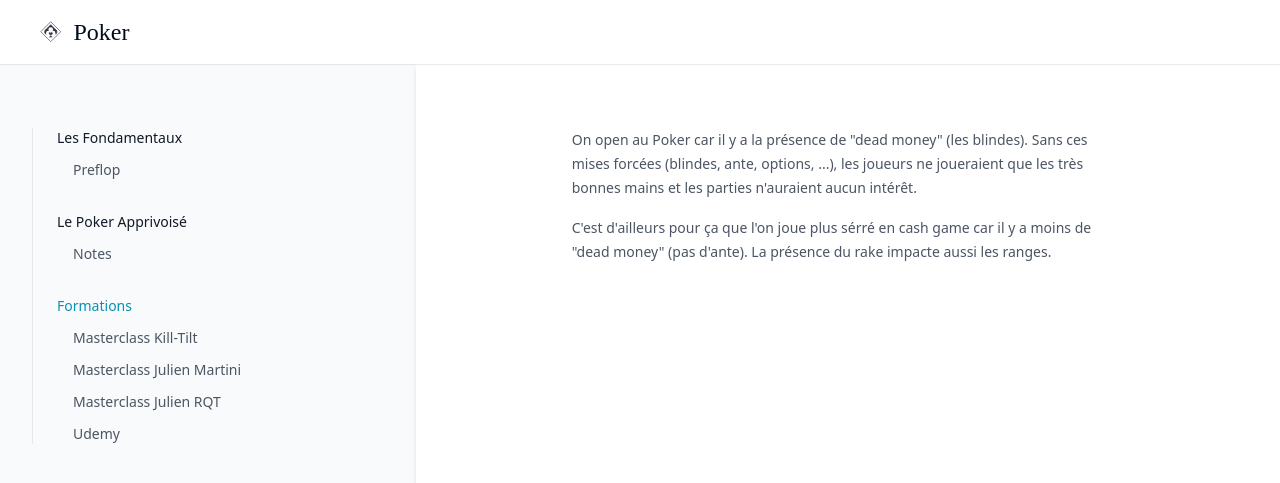
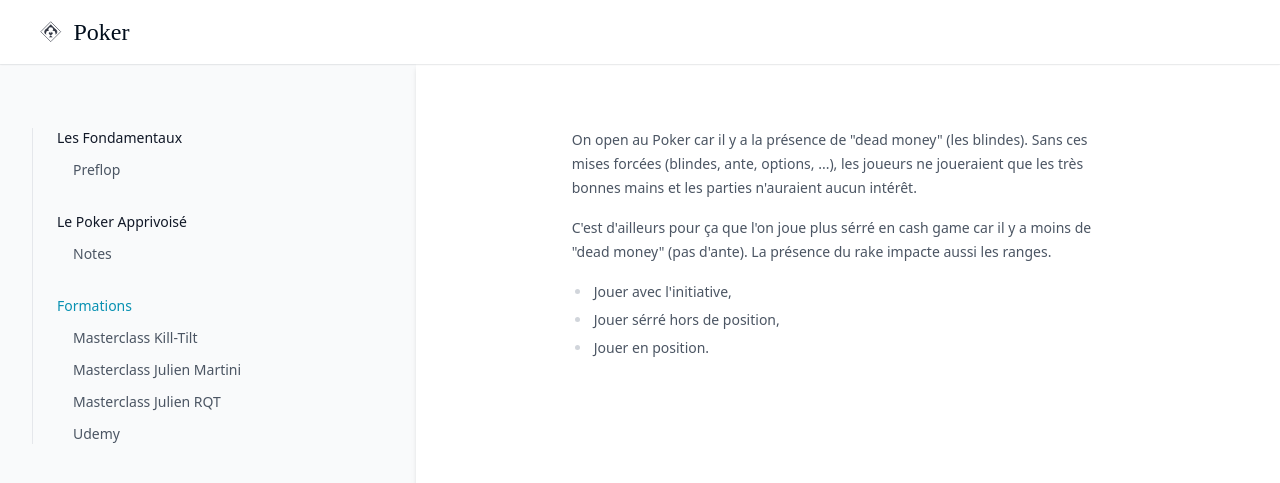
Before and after one commit to greglejeune/ebook, a Jekyll site: the page built from _poker/2021-09-10-preflop.md, in a window 1280 px wide. Shown: the top 483 px of the page. Built offline with Jekyll 4.4.1, drawn with Linux system fonts in a browser that asks for light colours.

Commit message:
Update 2021-09-10-preflop.md

```diff
--- a/_poker/2021-09-10-preflop.md
+++ b/_poker/2021-09-10-preflop.md
@@ -10,3 +10,9 @@ On open au Poker car il y a la présence de "dead money" (les blindes). Sans ces
 <p>
 C'est d'ailleurs pour ça que l'on joue plus sérré en cash game car il y a moins de "dead money" (pas d'ante). La présence du rake impacte aussi les ranges.
 </p>
+
+<ul>
+  <li>Jouer avec l'initiative,</li>
+  <li>Jouer sérré hors de position,</li>
+  <li>Jouer en position.</li>
+</ul>
```
